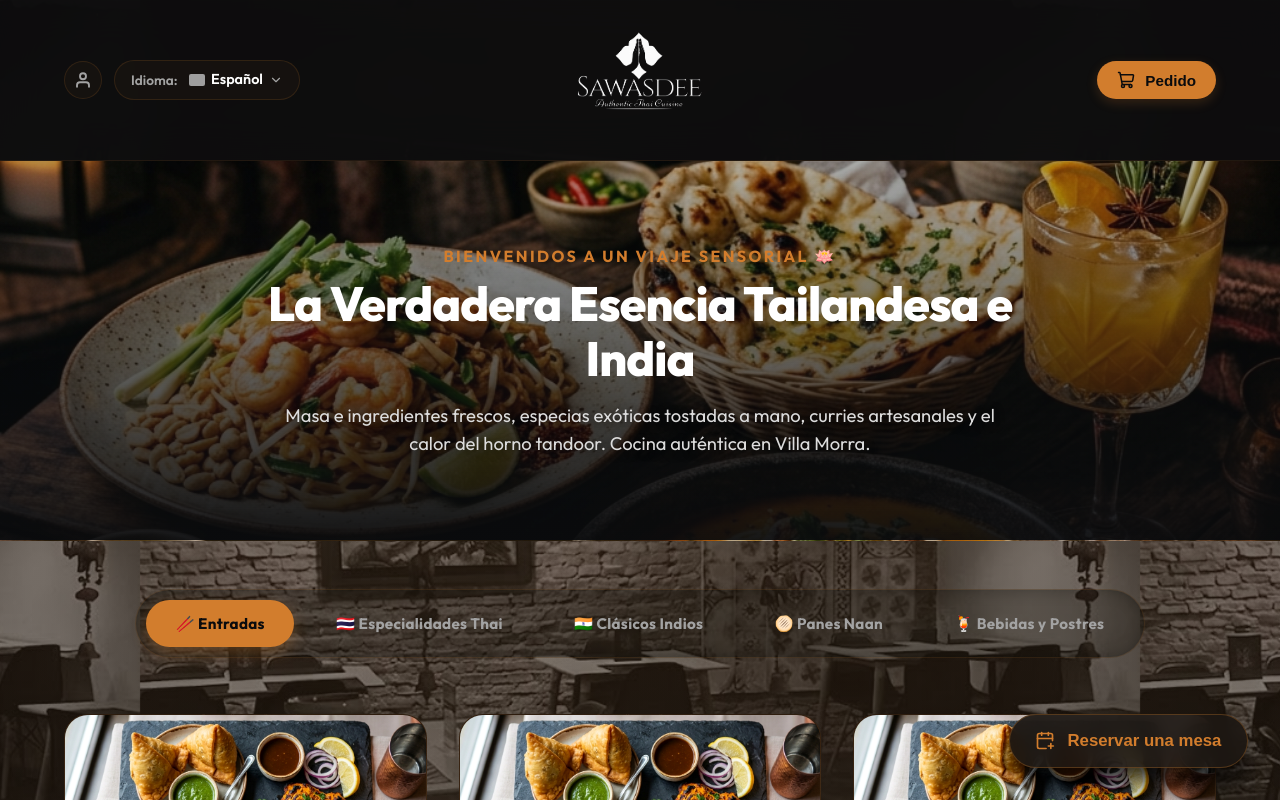
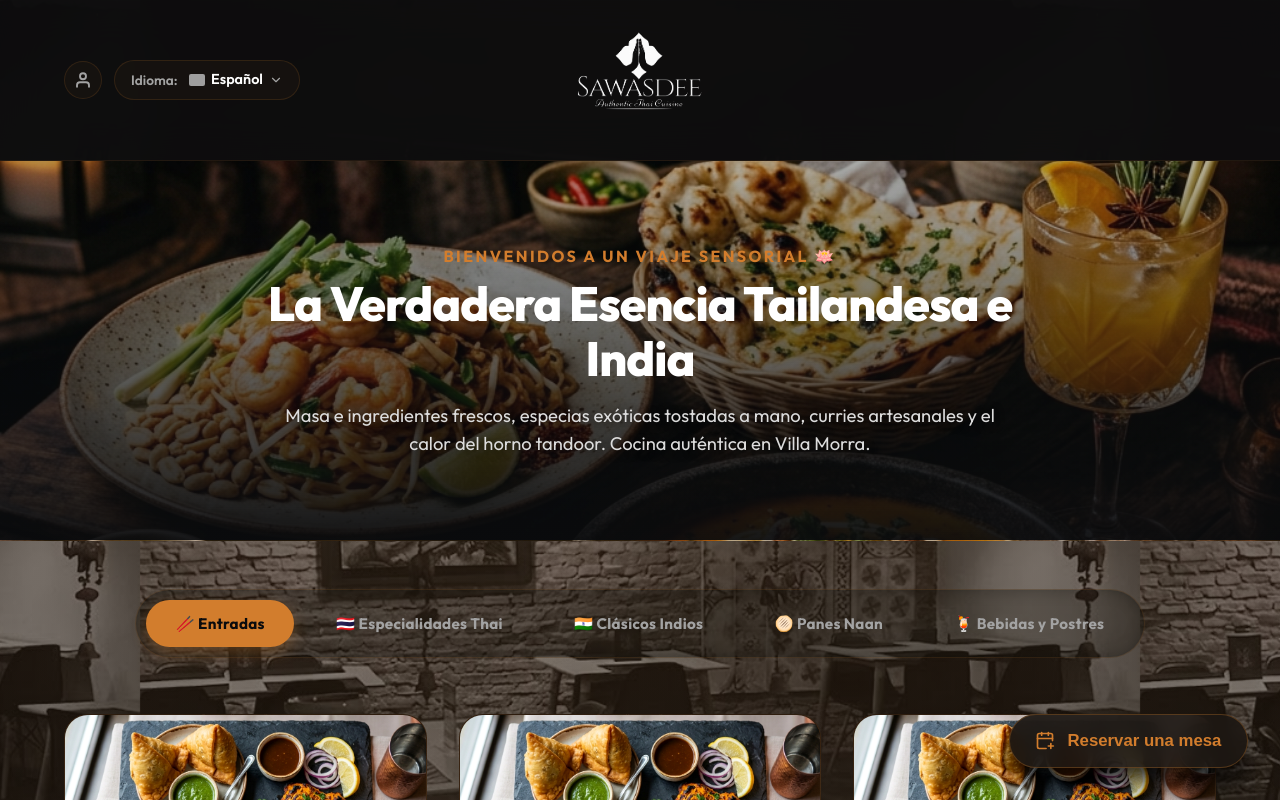
Before and after one commit to sawasdeepy2026-hue/sawasdee-web, a React (Vite) app: page / in a window 1280 px wide. Shown: the top 800 px of the page. Built offline with nearby package versions, Linux system fonts and the light colour scheme; grey boxes are pictures that could not be loaded.

Commit message:
Remove redundant header Cart button and clean up props/types

```diff
--- a/src/App.tsx
+++ b/src/App.tsx
@@ -788,8 +788,6 @@ function App() {
     <div style={{ minHeight: '100vh', paddingBottom: '6rem', color: 'var(--text-main)' }}>
       {/* Header component */}
       <Header
-        cartItemCount={totalCount}
-        onOpenCart={() => setIsCartOpen(true)}
         isAdmin={isAdmin}
         adminUsername={adminCredentials.username}
         onLoginClick={() => setIsLoginOpen(true)}
--- a/src/components/Header.tsx
+++ b/src/components/Header.tsx
@@ -1,10 +1,8 @@
-import { ShoppingCart, ChevronDown, Menu } from 'lucide-react';
+import { ChevronDown, Menu } from 'lucide-react';
 import { useTranslation } from 'react-i18next';
 import { useState, useRef, useEffect } from 'react';
 
 interface HeaderProps {
-  cartItemCount: number;
-  onOpenCart: () => void;
   isAdmin: boolean;
   adminUsername: string;
   onLoginClick: () => void;
@@ -21,8 +19,6 @@ const LANGUAGES = [
 ];
 
 export function Header({
-  cartItemCount,
-  onOpenCart,
   isAdmin,
   adminUsername,
   onLoginClick,
@@ -324,56 +320,9 @@ export function Header({
           </svg>
         </div>
 
-        {/* Column 3 (Right): Cart Button (flex-end) */}
+        {/* Column 3 (Right): Spacer to keep logo centered */}
         <div style={{ flex: 1, display: 'flex', alignItems: 'center', justifyContent: 'flex-end' }}>
-          <button
-            onClick={onOpenCart}
-            style={{
-              background: 'var(--primary)',
-              color: '#0a0b0d',
-              border: 'none',
-              borderRadius: '50px',
-              padding: '0.65rem 1.25rem',
-              display: 'flex',
-              alignItems: 'center',
-              gap: '0.65rem',
-              fontWeight: 700,
-              fontSize: '0.95rem',
-              cursor: 'pointer',
-              boxShadow: '0 4px 12px rgba(210, 125, 45, 0.2)',
-              transition: 'var(--transition)'
-            }}
-            onMouseEnter={(e) => {
-              e.currentTarget.style.transform = 'scale(1.05)';
-              e.currentTarget.style.backgroundColor = 'var(--primary-hover)';
-            }}
-            onMouseLeave={(e) => {
-              e.currentTarget.style.transform = 'scale(1)';
-              e.currentTarget.style.backgroundColor = 'var(--primary)';
-            }}
-          >
-            <ShoppingCart size={18} />
-            <span style={{ display: 'inline' }}>Pedido</span>
-            {cartItemCount > 0 && (
-              <div
-                style={{
-                  background: '#0a0b0d',
-                  color: 'var(--primary)',
-                  minWidth: '22px',
-                  height: '22px',
-                  borderRadius: '50%',
-                  display: 'flex',
-                  alignItems: 'center',
-                  justifyContent: 'center',
-                  fontSize: '0.75rem',
-                  fontWeight: 800,
-                  boxShadow: 'inset 0 0 5px rgba(210, 125, 45, 0.2)'
-                }}
-              >
-                {cartItemCount}
-              </div>
-            )}
-          </button>
+          {/* Cart Button removed as requested to avoid redundancy with the floating bottom bar */}
         </div>
 
       </div>
```
